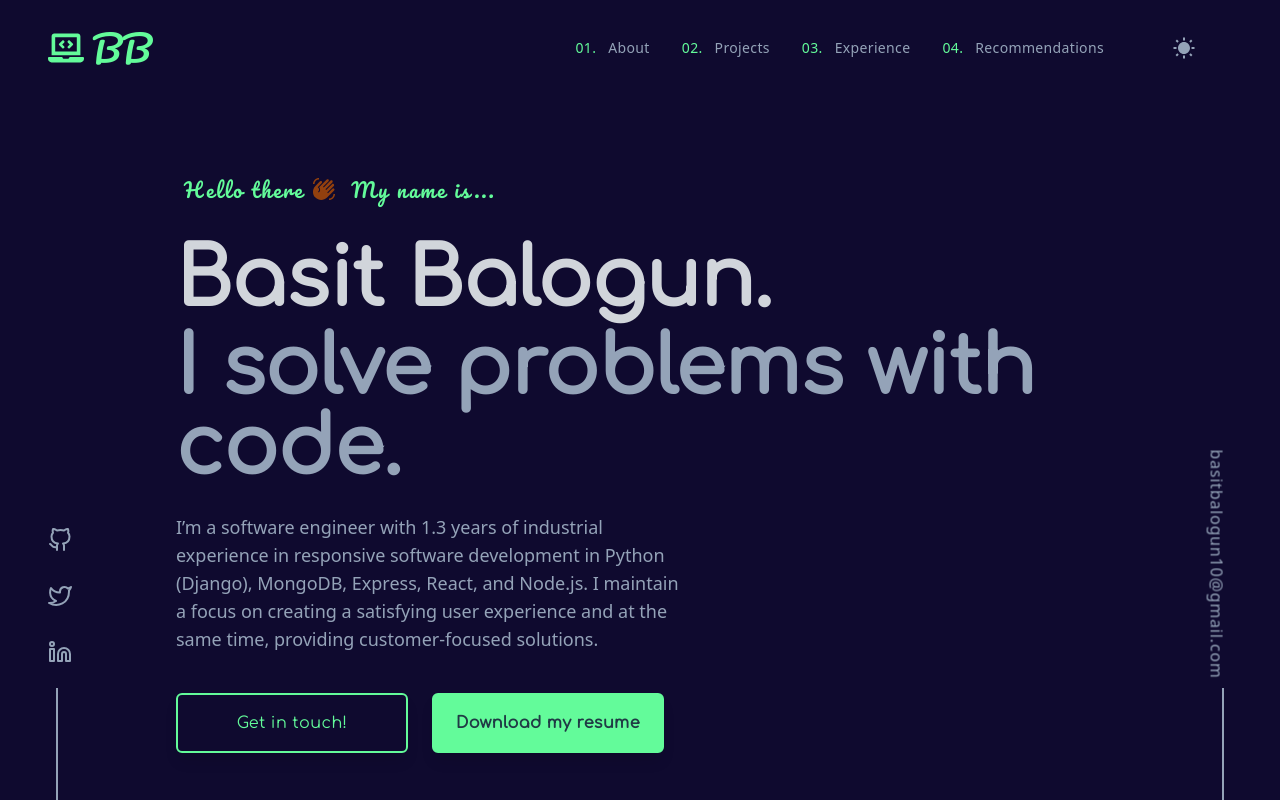
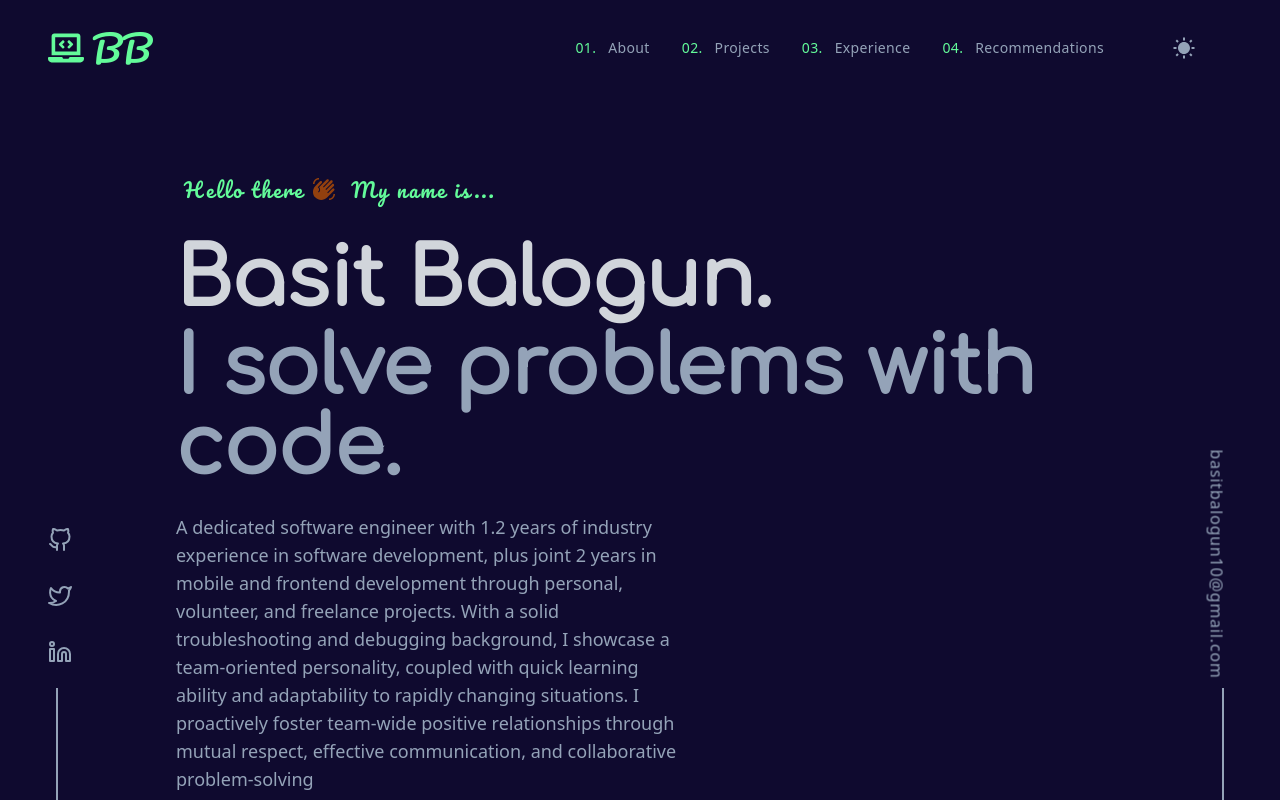
Before and after one commit to Basit-Balogun10/my-portfolio, a React (Vite) app: page / in a window 1280 px wide. Shown: the top 800 px of the page. Built offline with nearby package versions, Linux system fonts and the light colour scheme.

Commit message:
Updated about text on hero section

```diff
--- a/src/containers/Hero.tsx
+++ b/src/containers/Hero.tsx
@@ -51,11 +51,10 @@ const Hero = () => {
                 data-aos-offset="50"
                 className="lg:text-left lg:w-4/5 xl:w-[55%] mt-4 lg:mt-6 mb-6 lg:mb-4 lg:text-lg opacity-70"
             >
-                I’m a software engineer with 1.3 years of industrial
-                experience in responsive software development in Python (Django), MongoDB, Express, React, and
-                Node.js. I maintain a focus on creating a satisfying
-                user experience and at the same time, providing customer-focused
-                solutions.
+                A dedicated software engineer with 1.2 years of industry experience in software development, plus joint 2 years in mobile and
+                frontend development through personal, volunteer, and freelance projects. With a solid troubleshooting and debugging background, I
+                showcase a team-oriented personality, coupled with quick learning ability and adaptability to rapidly changing situations. I proactively
+                foster team-wide positive relationships through mutual respect, effective communication, and collaborative problem-solving
             </p>
 
             <div
```
